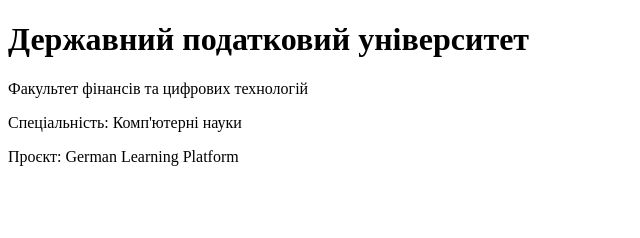
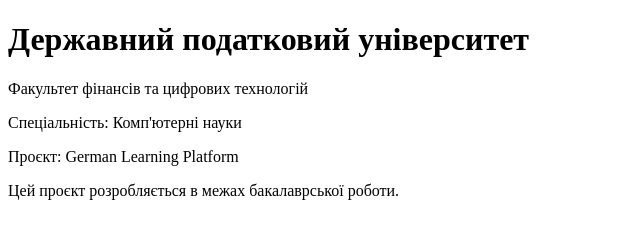
Before and after one commit to chuhaievska-creator/german-learning-platform-work, a plain HTML site: page index.html in a window 1280 px wide. Shown: the whole page, without its empty margins (0-640 px from the left). Drawn offline with Linux system fonts and the light colour scheme.

Commit message:
Added new line
Added information about the bachelor thesis project.

```diff
--- a/index.html
+++ b/index.html
@@ -11,5 +11,6 @@
         <p>Спеціальність: Комп'ютерні науки</p>
         <p>Проєкт: German Learning Platform</p>
     </div>
+    <p>Цей проєкт розробляється в межах бакалаврської роботи.</p>
 </body>
 </html>
```
